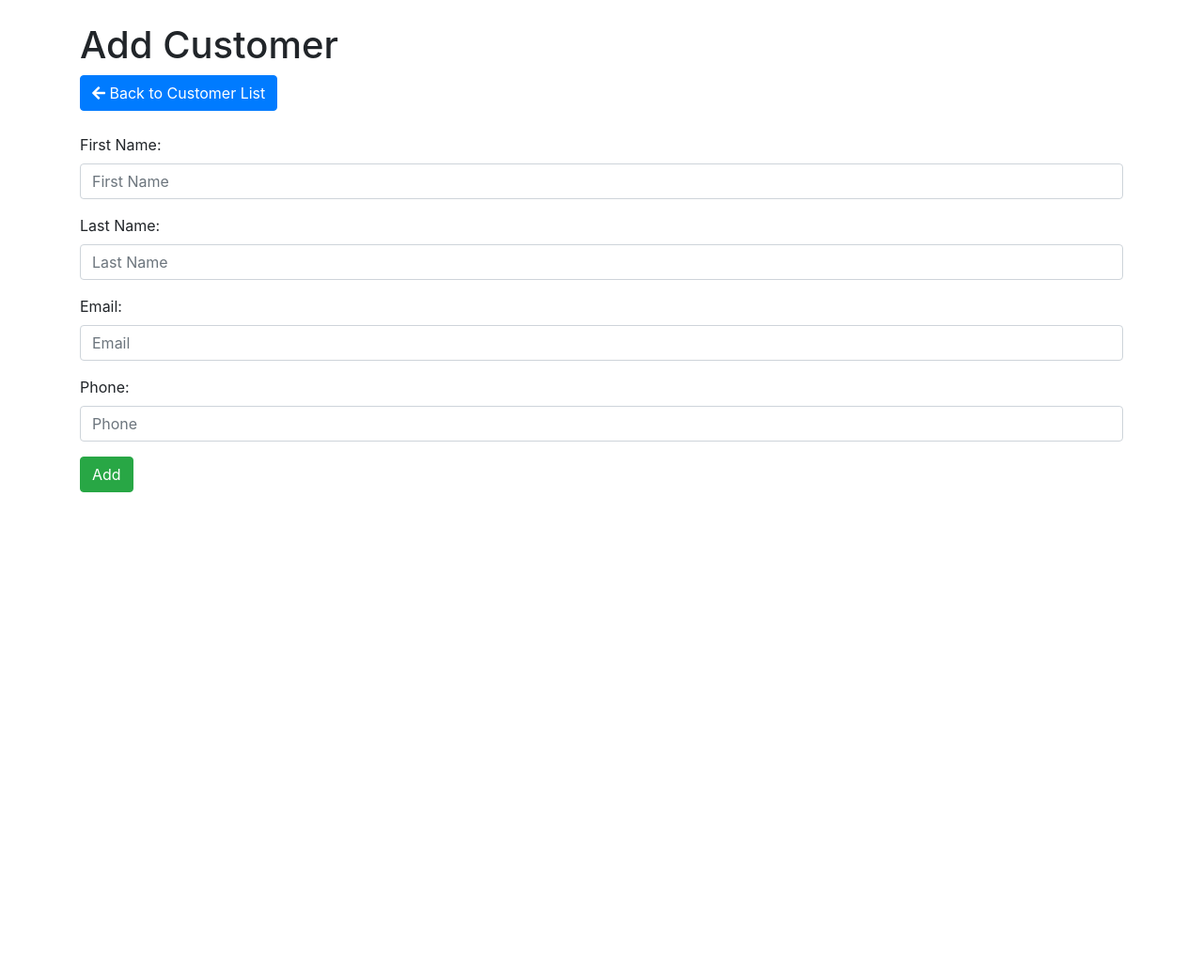
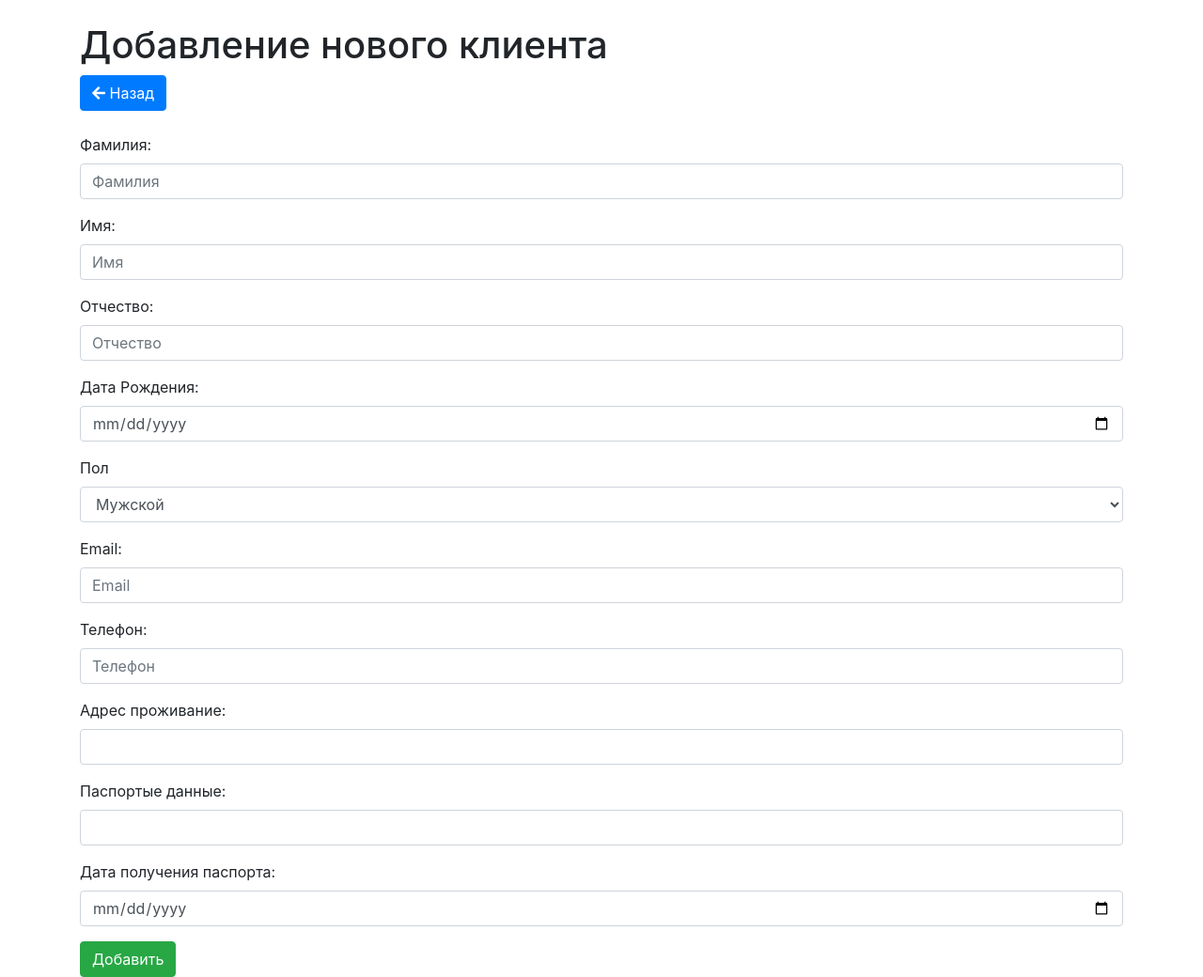
Before and after one commit to Fire-orel/bis_abs, a Django app: template abs/templates/add_customers.html in a window 1280 px wide. Shown: the whole page at 94% size. Before the commit the page ends 524 px from the top, so only its background shows below. Run offline with Django 5.2, Linux system fonts and the light colour scheme; the template is opened without the code that fills it, so the values that code supplies are empty; some libraries are stand-ins or nearby versions.

Commit message:
23:56 25.04.2024

```diff
--- a/abs/templates/add_customers.html
+++ b/abs/templates/add_customers.html
@@ -3,33 +3,63 @@
 <head>
     <meta charset="UTF-8">
     <meta name="viewport" content="width=device-width, initial-scale=1.0">
-    <title>Add Customer</title>
+    <title>Добавление нового клиента</title>
     <link rel="stylesheet" href="https://stackpath.bootstrapcdn.com/bootstrap/4.5.2/css/bootstrap.min.css">
     <link rel="stylesheet" href="https://cdnjs.cloudflare.com/ajax/libs/font-awesome/5.15.4/css/all.min.css">
 </head>
 <body>
     <div class="container">
-        <h1 class="mt-4">Add Customer</h1>
-        <a href="{% url 'customer_list' %}" class="btn btn-primary mb-4"><i class="fas fa-arrow-left"></i> Back to Customer List</a> <!-- Кнопка "Назад к списку клиентов" -->
-        <form method="POST" action="{% url 'add_customer' %}">
+        <h1 class="mt-4">Добавление нового клиента</h1>
+        <a href="{% url 'customer_list' %}" class="btn btn-primary mb-4"><i class="fas fa-arrow-left"></i> Назад</a> <!-- Кнопка "Назад к списку клиентов" -->
+        <form method="POST" action="">
             {% csrf_token %}
+
             <div class="form-group">
-                <label for="first_name">First Name:</label>
-                <input type="text" class="form-control" id="first_name" name="first_name" placeholder="First Name" required>
+                <label for="last_name">Фамилия:</label>
+                <input type="text" class="form-control" id="last_name" name="last_name" placeholder="Фамилия" required>
             </div>
             <div class="form-group">
-                <label for="last_name">Last Name:</label>
-                <input type="text" class="form-control" id="last_name" name="last_name" placeholder="Last Name" required>
+                <label for="first_name">Имя:</label>
+                <input type="text" class="form-control" id="first_name" name="first_name" placeholder="Имя" required>
+            </div>
+            <div class="form-group">
+                <label for="middle_name">Отчество:</label>
+                <input type="text" class="form-control" id="middle_name" name="middle_name" placeholder="Отчество" required>
+            </div>
+            <div class="form-group">
+                <label for="id_date_of_birth">Дата Рождения:</label>
+                <input type="date" class="form-control" id="id_date_of_birth" name="date_of_birth"  required>
+            </div>
+            <div class="form-group">
+                <label for="id_gender">Пол</label>
+                <select class="form-control" id="id_gender" name="gender">
+                    <option value="М">Мужской</option>
+                    <option value="Ж">Женский</option>
+                </select>
             </div>
             <div class="form-group">
                 <label for="email">Email:</label>
                 <input type="email" class="form-control" id="email" name="email" placeholder="Email" required>
             </div>
             <div class="form-group">
-                <label for="phone">Phone:</label>
-                <input type="text" class="form-control" id="phone" name="phone" placeholder="Phone" required>
+                <label for="phone">Телефон:</label>
+                <input type="text" class="form-control" id="phone" name="phone" placeholder="Телефон" required>
             </div>
-            <button type="submit" class="btn btn-success">Add</button>
+            <div class="form-group">
+                <label for="id_address">Адрес проживание:</label>
+                <input type="text" class="form-control" id="id_address" name="address" required>
+            </div>
+            <div class="form-group">
+                <label for="id_passport_number">Паспортые данные:</label>
+                <input type="text" class="form-control" id="id_passport_number" name="passport_number" required>
+            </div>
+
+            <div class="form-group">
+                <label for="id_password_issue_data">Дата получения паспорта:</label>
+                <input type="date" class="form-control" id="id_password_issue_data" name="password_issue_data" required>
+            </div>
+
+            <button type="submit" class="btn btn-success">Добавить</button>
         </form>
     </div>
 
--- a/abs/templates/index.html
+++ b/abs/templates/index.html
@@ -33,7 +33,7 @@
                         <td>{{ customer.phone_numder }}</td>
                         <td>{{ customer.email }}</td>
                         <td>
-                            <a href="" class="btn btn-primary btn-sm"><i class="fas fa-edit"></i></a> <!-- Используем иконку "edit" из Font Awesome -->
+                            <a href="{% url 'edit_customer' customer.id %}" class="btn btn-primary btn-sm"><i class="fas fa-edit"></i></a> <!-- Используем иконку "edit" из Font Awesome -->
                             <a href="#" class="btn btn-danger btn-sm" data-toggle="modal" data-target="#confirmDelete{{ customer.id }}"><i class="fas fa-trash-alt"></i></a>
                             <a href="{% url 'customer_detail' customer.id %}" class="btn btn-info btn-sm"><i class="fas fa-user"></i> Карточка клиента</a> <!-- Кнопка "Просмотреть клиента" -->
                             <div class="modal fade" id="confirmDelete{{ customer.id }}" tabindex="-1" role="dialog" aria-labelledby="confirmDeleteLabel" aria-hidden="true">
@@ -50,7 +50,8 @@
                                         </div>
                                         <div class="modal-footer">
                                             <button type="button" class="btn btn-secondary" data-dismiss="modal">Отмена</button>
-                                            <a href="" class="btn btn-danger">Удалить</a> <!-- Ссылка на удаление клиента -->
+                                            <a href="{% url 'delete_customer' customer.id %}" class="btn btn-danger">Удалить</a>
+                                            <!-- Ссылка на удаление клиента -->
                                         </div>
                                     </div>
                                 </div>
--- a/abs/urls.py
+++ b/abs/urls.py
@@ -1,11 +1,13 @@
 from django.urls import path
 
-from abs.views import IndexViews,AddCustomerView,CustomerDetailView,AccountCardsListView
+from abs.views import IndexViews,AddCustomerView,CustomerDetailView,AccountCardsListView,EditCustomerView,CustomerDeleteView
 
 urlpatterns = [
     path('', IndexViews.as_view(), name = "customer_list"),
     path('add_customer/', AddCustomerView.as_view(),name='add_customer'),
     path('customer_detail/<int:pk>', CustomerDetailView.as_view(),name='customer_detail'),
     path('acount_cards/<int:pk>', AccountCardsListView.as_view(),name='account_cards'),
+    path('edit_customer/<int:pk>', EditCustomerView.as_view(),name='edit_customer'),
+    path('delete_customer/<int:pk>', CustomerDeleteView.as_view(),name='delete_customer'),
 
 ]
```
Also changed, not shown: abs/models.py (+7 -1 lines), abs/templates/account_cards.html (+7 -0 lines), abs/templates/confirm_delete_customer.html (added, +36 -0 lines), abs/templates/customers_detail.html (+14 -6 lines), abs/templates/edit_customer.html (+70 -0 lines), abs/views.py (+89 -1 lines), abs/migrations/0008_alter_customers_password_issue_data.py (added), db.sqlite3.
